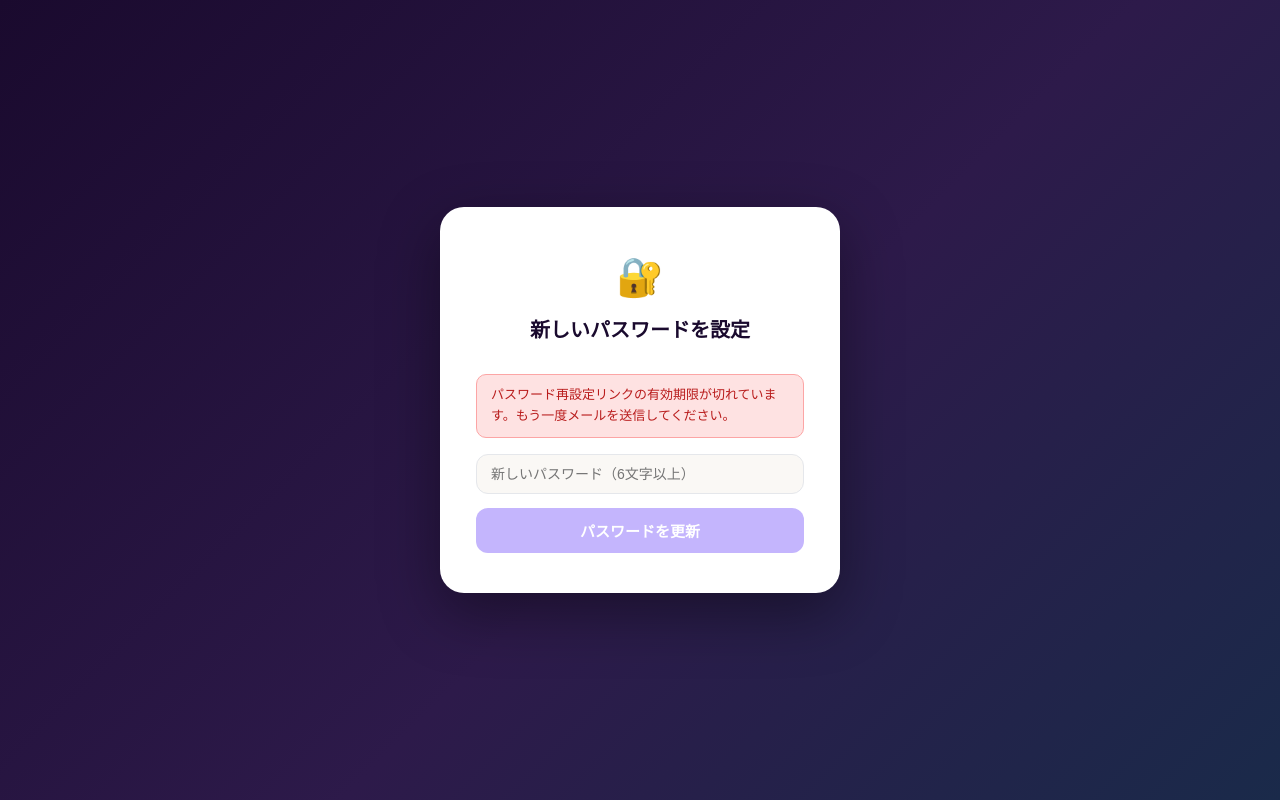
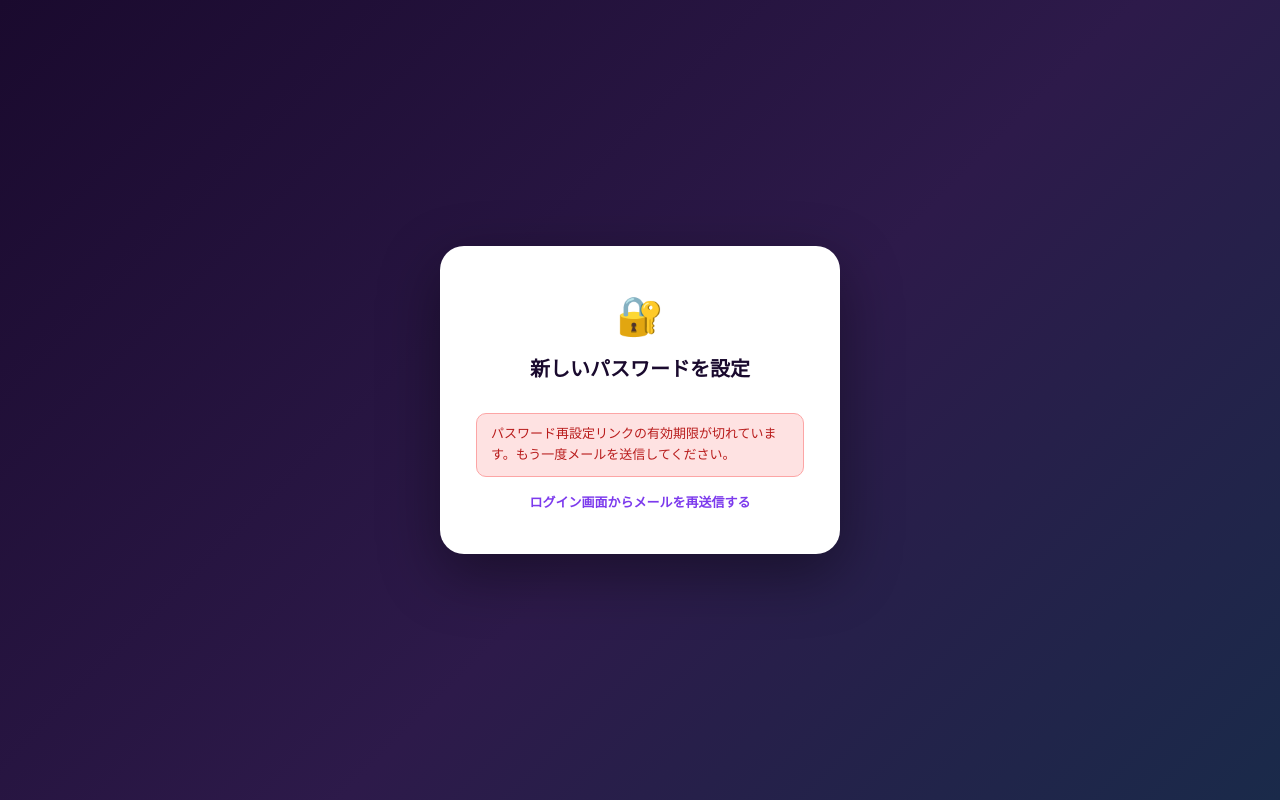
Before and after one commit to tinaRepo/CommissionTracker, a Next.js app: page /update-password in a window 1280 px wide. Built offline with nearby package versions, Linux system fonts and the light colour scheme; no server answers.

Commit message:
fix: パスワード設定/リセットメールのリンク押下でパスワード設定画面に遷移できない不具合の修正

```diff
--- a/app/auth/confirm/route.ts
+++ b/app/auth/confirm/route.ts
@@ -10,7 +10,7 @@ export async function GET(request: NextRequest) {
     const code = searchParams.get("code");
 
     if (!token_hash && !code) {
-        return NextResponse.redirect(`${origin}/login`);
+        return NextResponse.redirect(`${origin}/update-password?error=reset_link_invalid`);
     }
 
     const response = NextResponse.redirect(`${origin}/update-password`);
@@ -36,7 +36,7 @@ export async function GET(request: NextRequest) {
     if (code) {
         const { error } = await supabase.auth.exchangeCodeForSession(code);
         if (error) {
-            return NextResponse.redirect(`${origin}/login?error=reset_link_invalid`);
+            return NextResponse.redirect(`${origin}/update-password?error=reset_link_invalid`);
         }
         return response;
     }
@@ -47,7 +47,7 @@ export async function GET(request: NextRequest) {
         type: type as any,
     });
     if (error) {
-        return NextResponse.redirect(`${origin}/login?error=reset_link_invalid`);
+        return NextResponse.redirect(`${origin}/update-password?error=reset_link_invalid`);
     }
     return response;
 }
--- a/app/update-password/page.tsx
+++ b/app/update-password/page.tsx
@@ -26,13 +26,22 @@ export default function UpdatePasswordPage() {
   const [loading, setLoading] = useState(false);
   const [message, setMessage] = useState<string | null>(null);
   const [sessionValid, setSessionValid] = useState(false);
+  const [linkFailed, setLinkFailed] = useState(false);
 
   // ページロード時にセッションの有効性をチェック
   useEffect(() => {
+    const params = new URLSearchParams(window.location.search);
+    if (params.get("error") === "reset_link_invalid") {
+      setLinkFailed(true);
+      setMessage("パスワード設定・リセット用リンクを確認できませんでした。リンクの有効期限が切れたか、すでに使用済みの可能性があります。");
+      return;
+    }
+
     async function checkSession() {
       const { data } = await supabase.auth.getSession();
 
       if (!data.session) {
+        setLinkFailed(true);
         setMessage(
           "パスワード再設定リンクの有効期限が切れています。もう一度メールを送信してください。"
         );
@@ -78,6 +87,8 @@ export default function UpdatePasswordPage() {
             {message}
           </div>
         )}
+        {sessionValid && !linkFailed ? (
+          <>
             <input
               type="password" placeholder={`新しいパスワード（${PASSWORD_MIN_LENGTH}文字以上）`}
               value={password} onChange={e => setPassword(e.target.value)}
@@ -86,20 +97,22 @@ export default function UpdatePasswordPage() {
             />
             <button
               onClick={handleUpdate}
-          disabled={
-            loading ||
-            password.length < PASSWORD_MIN_LENGTH ||
-            !sessionValid
-          }
+              disabled={loading || password.length < PASSWORD_MIN_LENGTH}
               style={{
                 width: "100%", padding: "12px",
-            background: (loading || password.length < PASSWORD_MIN_LENGTH || !sessionValid) ? "#c4b5fd" : "linear-gradient(135deg,#7c3aed,#4f46e5)",
+                background: (loading || password.length < PASSWORD_MIN_LENGTH) ? "#c4b5fd" : "linear-gradient(135deg,#7c3aed,#4f46e5)",
                 color: "#fff", border: "none", borderRadius: 12,
                 fontWeight: 800, fontSize: 15, cursor: "pointer",
               }}
             >
               {loading ? "更新中…" : "パスワードを更新"}
             </button>
+          </>
+        ) : (
+          <a href="/login" style={{ display: "block", textAlign: "center", color: "#7c3aed", fontWeight: 700, fontSize: 13, textDecoration: "none" }}>
+            ログイン画面からメールを再送信する
+          </a>
+        )}
       </div>
     </div>
   );
```
Also changed, not shown: app/login/page.tsx (+11 -3 lines). Lines whose indentation alone changed are shown as unchanged.
